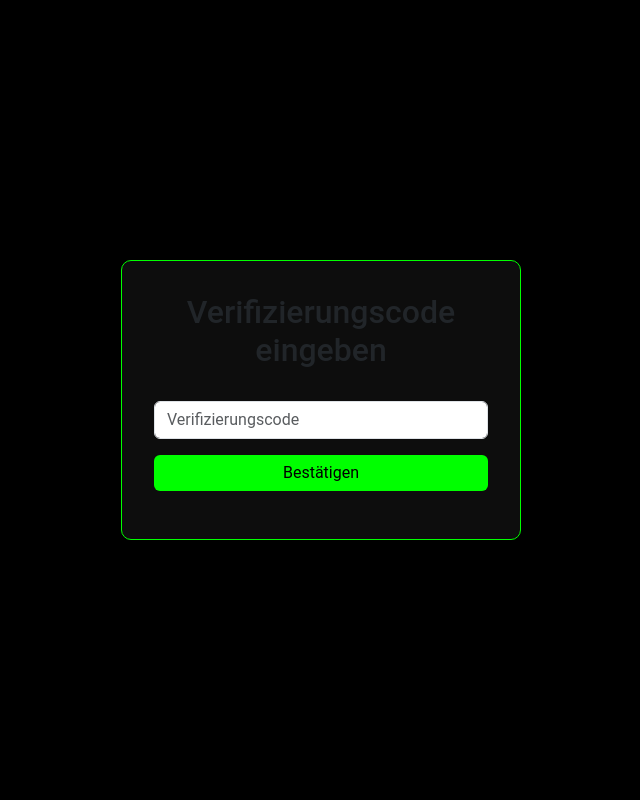
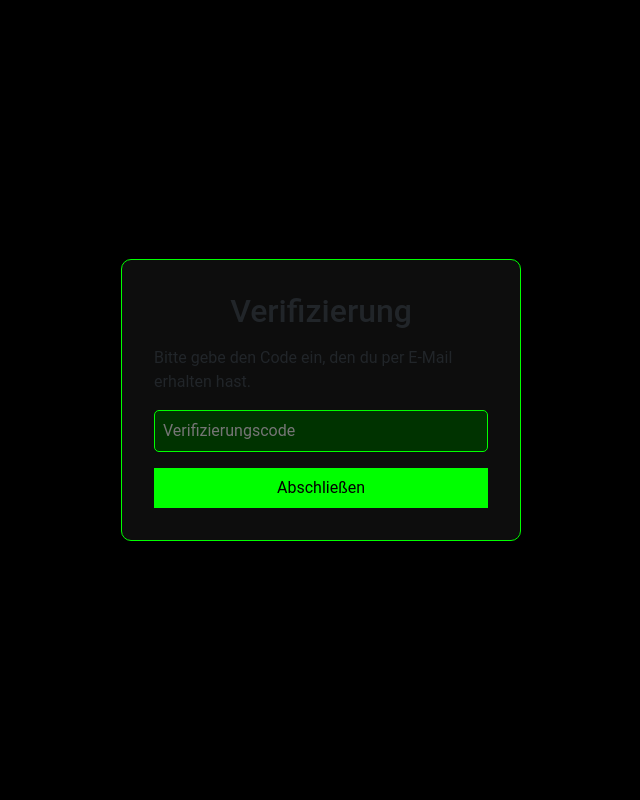
Before and after one commit to Reverse666S/Cloudhosting, a Flask app: page /verify in a window 1280 px wide. Shown: the whole page, without its empty margins (319-959 px from the left). Run offline with Flask 3, Linux system fonts and the light colour scheme; parts of the project's set-up code (start-up, migrations or seed data) failed here and were passed over.

Commit message:
Update verify.html

```diff
--- a/cloud_app/templates/verify.html
+++ b/cloud_app/templates/verify.html
@@ -3,24 +3,25 @@
 <head>
 <meta charset="utf-8">
 <meta name="viewport" content="width=device-width, initial-scale=1">
-<title>SkyCortex - Verifizierung</title>
+<title>Verifizierung - SkyCortex</title>
 <link rel="icon" href="/static/pepecraft.png" type="image/png">
 <link href="https://cdn.jsdelivr.net/npm/bootstrap@5.3.2/dist/css/bootstrap.min.css" rel="stylesheet">
 <style>
-body { background-color:#000; color:#fff; font-family:'Roboto',sans-serif; display:flex; justify-content:center; align-items:center; height:100vh; }
-.card { background-color:#0d0d0d; border:1px solid #00ff00; padding:2rem; width:100%; max-width:400px; border-radius:10px; }
-input { background-color:#003300; color:#fff; border:1px solid #00ff00; }
-.btn-success { background-color:#00ff00; color:#000; border:none; }
+body { background-color:#000; color:#fff; font-family:'Roboto',sans-serif; display:flex; justify-content:center; align-items:center; min-height:100vh; margin:0; }
+.card { background-color:#0d0d0d; border:1px solid #00ff00; border-radius:10px; padding:2rem; width:100%; max-width:400px; }
+input { background-color:#003300; color:#fff; border:1px solid #00ff00; border-radius:5px; margin-bottom:1rem; padding:0.5rem; width:100%; }
+.btn-success { background-color:#00ff00; color:#000; border:none; width:100%; padding:0.5rem; font-size:1rem; }
 .btn-success:hover { background-color:#66ff66; }
-h2{text-align:center;margin-bottom:2rem;}
 </style>
 </head>
 <body>
 <div class="card">
-    <h2>Verifizierungscode eingeben</h2>
-    <form method="post" action="/verify">
-        <input type="text" name="code" class="form-control mb-3" placeholder="Verifizierungscode" required>
-        <button type="submit" class="btn btn-success w-100 mb-3">Bestätigen</button>
+    <h2 class="text-center mb-3">Verifizierung</h2>
+    <p>Bitte gebe den Code ein, den du per E-Mail erhalten hast.</p>
+    <form method="post">
+        <input type="hidden" name="username" value="{{ username }}">
+        <input type="text" name="code" placeholder="Verifizierungscode" required>
+        <button class="btn-success" type="submit">Abschließen</button>
     </form>
 </div>
 </body>
```
